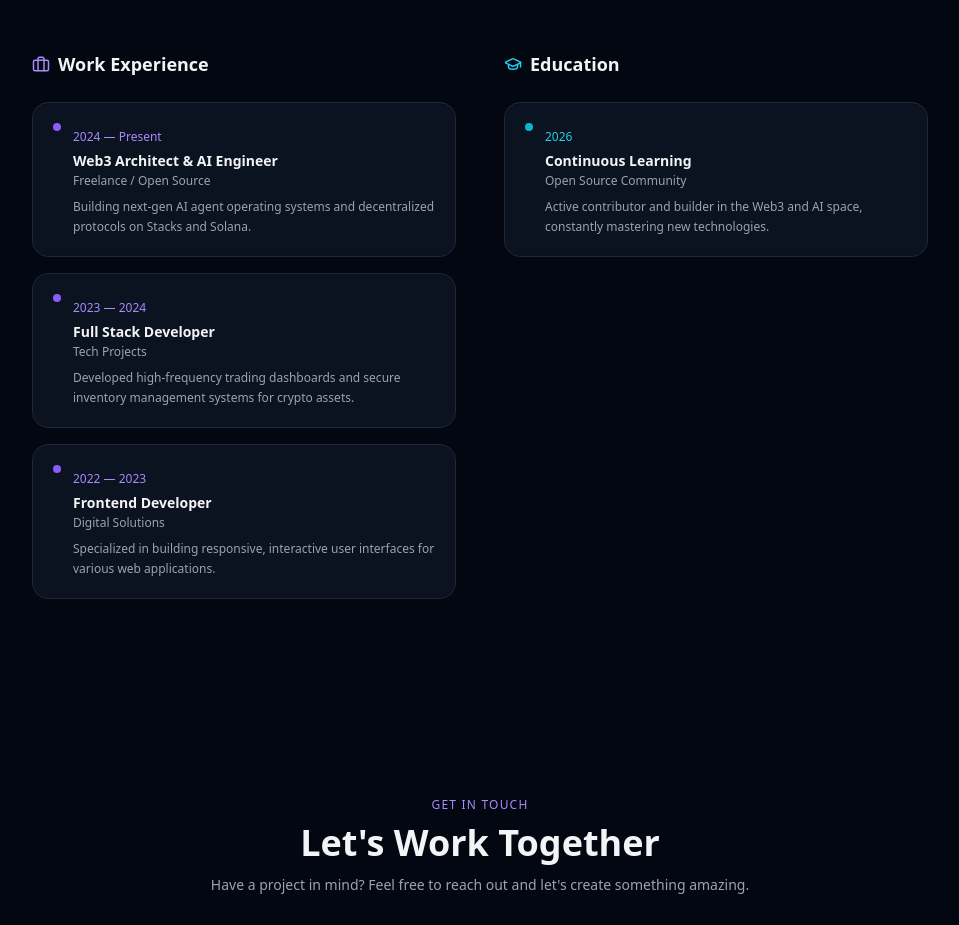
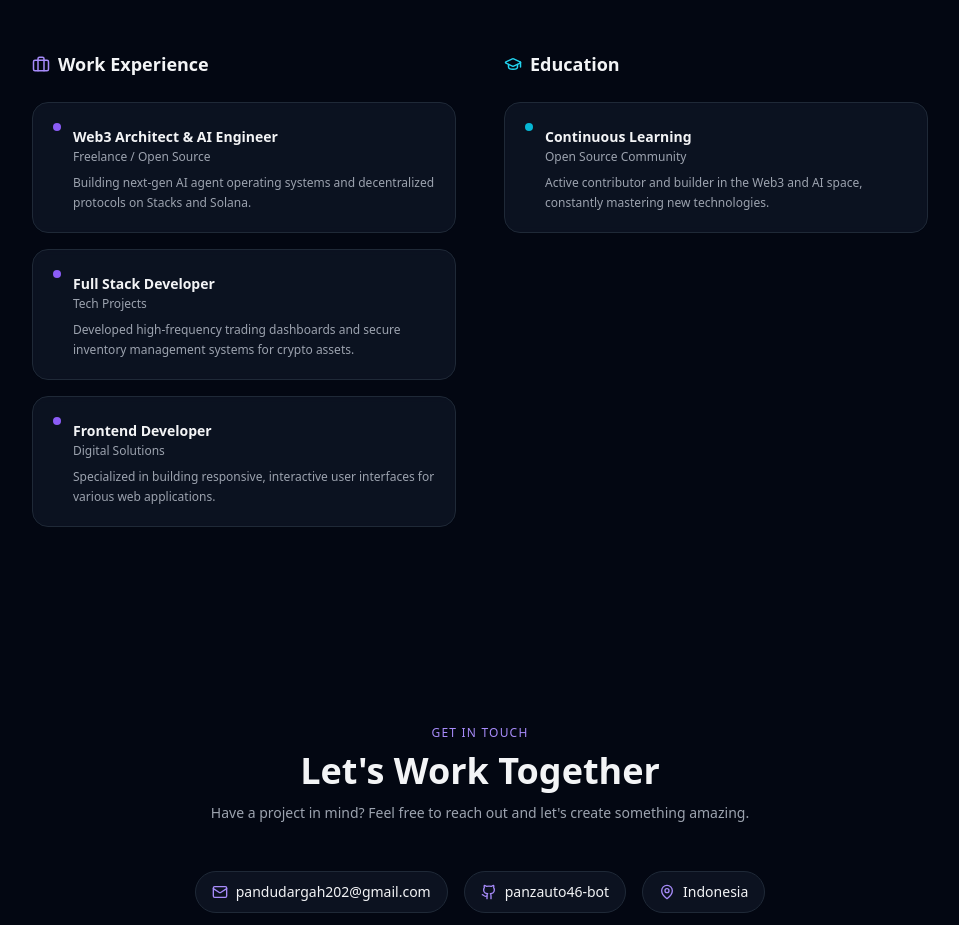
Before and after one commit to panzauto46-bot/Resume-Pandu-Darma-Anugrah, a React (Vite) app: page / in a window 1280 px wide. Shown: the part 4380-5305 px from the top of the page, without its empty margins (160-1119 px from the left). Built offline with nearby package versions, Linux system fonts and the light colour scheme.

Commit message:
fix: hide year from work experience and education display

```diff
--- a/src/App.tsx
+++ b/src/App.tsx
@@ -587,7 +587,7 @@ export default function Portfolio() {
                     <div className={`p-5 rounded-2xl border backdrop-blur-sm transition-all duration-300 hover:-translate-y-0.5 ${card} relative`}>
                       <div className={`absolute top-5 left-5 w-2 h-2 rounded-full ${accentBg}`} />
                       <div className="pl-5">
-                        <span className={`text-xs ${accent} font-medium`}>{exp.year}</span>
+
                         <h4 className="font-semibold text-sm mt-1">{exp.role}</h4>
                         <p className={`text-xs ${textSub} mt-0.5`}>{exp.company}</p>
                         <p className={`text-xs ${textSub} mt-2 leading-relaxed`}>{exp.desc}</p>
@@ -612,7 +612,7 @@ export default function Portfolio() {
                     <div className={`p-5 rounded-2xl border backdrop-blur-sm transition-all duration-300 hover:-translate-y-0.5 ${card} relative`}>
                       <div className="absolute top-5 left-5 w-2 h-2 rounded-full bg-cyan-500" />
                       <div className="pl-5">
-                        <span className="text-xs text-cyan-400 font-medium">{edu.year}</span>
+
                         <h4 className="font-semibold text-sm mt-1">{edu.degree}</h4>
                         <p className={`text-xs ${textSub} mt-0.5`}>{edu.school}</p>
                         <p className={`text-xs ${textSub} mt-2 leading-relaxed`}>{edu.desc}</p>
```
